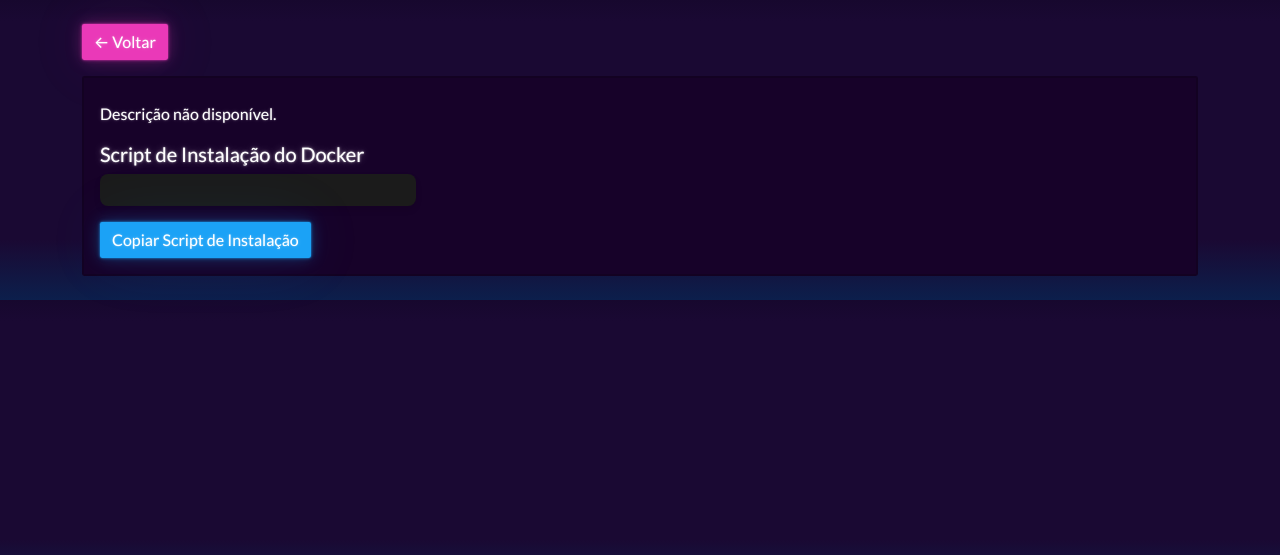
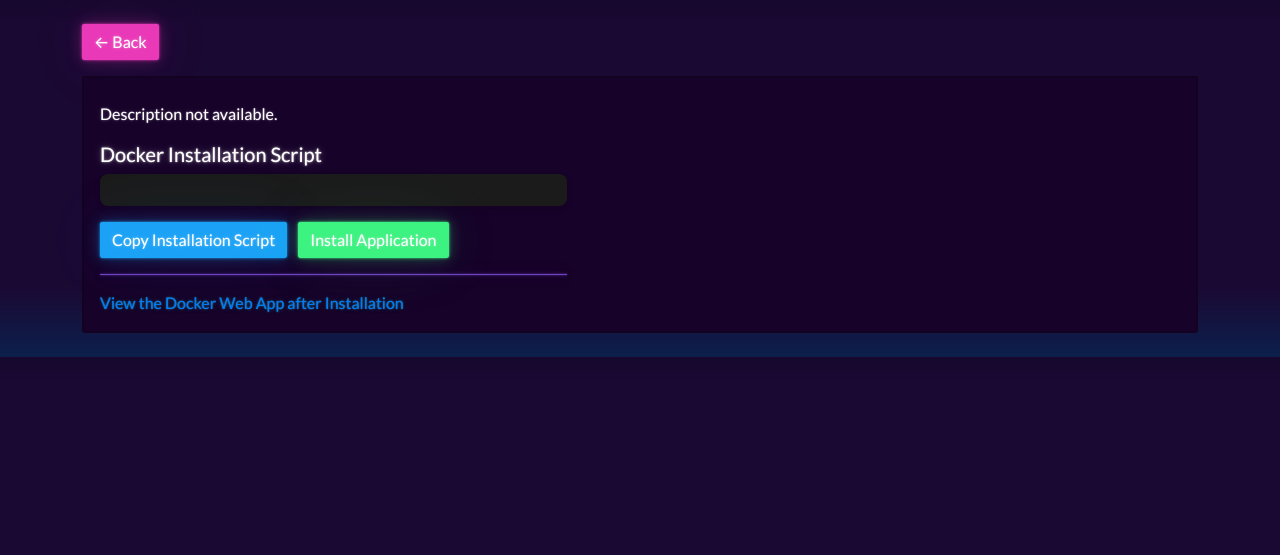
Before and after one commit to pedrolucas7i/DockerAppStore, a Flask app: template templates/details.html in a window 1280 px wide. Shown: the top 555 px of the page. Run offline with Flask 3, Linux system fonts and the light colour scheme; the template is opened without the code that fills it, so the values that code supplies are empty.

Commit message:
Added support to installation of docker apps and update of README.md

```diff
--- a/main.py
+++ b/main.py
@@ -3,6 +3,7 @@
 import threading
 import time
 import socket
+import subprocess
 
 app = Flask(__name__)
 
@@ -38,7 +39,7 @@
                 # Use keys available in the API response; adjust if necessary.
                 app_name = item.get("name", "unknown")
                 # Some API responses might not include a description.
-                app_description = item.get("description", "No description provided.")
+                app_description = item.get("short_description", "No description provided.")
                 app_data = {
                     "name": app_name,
                     "description": app_description,
@@ -97,6 +98,22 @@
         app_ports[app_name] = generate_unique_port()
     return app_ports[app_name]
 
+# Function to install the app using Docker and subprocess
+def install_app(app_name, app_port):
+    try:
+        command = ["docker", "run", "-d", "-p", f"{app_port}:80", "--name", app_name, app_name]
+        result = subprocess.run(command, capture_output=True, text=True, check=True)
+        return {
+            "success": True,
+            "output": result.stdout.strip()
+        }
+    except subprocess.CalledProcessError as e:
+        return {
+            "success": False,
+            "error": e.stderr.strip()
+        }
+
+
 @app.route('/')
 def index():
     apps = []
@@ -116,7 +133,7 @@
         if app['name'].lower() == app_name.lower():
             port = get_app_port(app['name'])
             script = generate_install_script(app['name'], port)
-            return render_template('details.html', app=app, install_script=script)
+            return render_template('details.html', app=app, port=port, install_script=script)
     return "App not found!", 404
 
 @app.route('/update_apps')
@@ -126,6 +143,11 @@
         return jsonify({"message": "Update already in progress. Please wait."}), 400
     threading.Thread(target=update_apps_in_background, daemon=True).start()
     return jsonify({"message": "Update started!"}), 202
+
+# Endpoint to fetch apps for dynamic update in the UI
+@app.route('/fetch_new_apps')
+def fetch_new_apps():
+    return jsonify(load_apps())
 
 @app.route('/search', methods=['GET'])
 def search():
@@ -144,10 +166,38 @@
 
     return render_template('index.html', apps=apps)
 
-# Endpoint to fetch apps for dynamic update in the UI
-@app.route('/fetch_new_apps')
-def fetch_new_apps():
-    return jsonify(load_apps())
+# Route to install a selected Docker app via subprocess
+@app.route('/install/<app_name>', methods=['POST'])
+def install_app_route(app_name):
+    try:
+        # Iterate through the cached apps and check if the app exists
+        for app in load_apps():
+            if app['name'].lower() == app_name.lower():
+                # Get the unique port for the app
+                port = get_app_port(app['name'])
+
+                # Generate the Docker installation command
+                command = ["docker", "run", "-d", "-p", f"{port}:80", "--name", app_name, app_name]
+
+                # Run the command using subprocess to install the app
+                result = subprocess.run(command, capture_output=True, text=True, check=True)
+
+                # If the installation is successful, return the output
+                return jsonify({"success": True, "output": result.stdout.strip()})
+
+        # If the app is not found in the list of apps
+        return jsonify({"success": False, "error": "App not found!"}), 404
+
+    except subprocess.CalledProcessError as e:
+        # Handle errors from the subprocess (Docker command failure)
+        return jsonify({"success": False, "error": e.stderr.strip()})
+
+    except Exception as e:
+        # General exception handling for any other issues
+        return jsonify({"success": False, "error": str(e)})
+
+
+
 
 if __name__ == '__main__':
     app.run(debug=True)
--- a/templates/details.html
+++ b/templates/details.html
@@ -30,10 +30,21 @@
         .feedback.show {
             opacity: 1;
         }
+        .url-link {
+            font-size: 1rem;
+            margin-top: 1rem;
+            display: block;
+            color: #007bff;
+            text-decoration: none;
+        }
+        .url-link:hover {
+            text-decoration: underline;
+        }
     </style>
 </head>
 <body class="container py-4">
-    <a href="{{ url_for('index') }}" class="btn btn-secondary mb-3">← Voltar</a>
+    <!-- Back button to return to the main page -->
+    <a href="{{ url_for('index') }}" class="btn btn-secondary mb-3">← Back</a>
 
     <div class="card bg-dark text-light">
         <div class="card-body d-flex align-items-start">
@@ -43,16 +54,31 @@
             {% endif %}
             <div>
                 <h2>{{ app.name }}</h2>
-                <p>{{ app.description or 'Descrição não disponível.' }}</p>
-                <h5>Script de Instalação do Docker</h5>
+                <p>{{ app.description or 'Description not available.' }}</p>
+
+                <h5>Docker Installation Script</h5>
                 <div id="install-script" class="install-script mb-3">{{ install_script }}</div>
-                <button onclick="copiarScript('install-script')" class="btn btn-info" aria-label="Copiar script de instalação">Copiar Script de Instalação</button>
-                <span id="install-feedback" class="feedback">Script copiado!</span>
+
+                <!-- Button to copy the installation script to the clipboard -->
+                <button onclick="copiarScript('install-script')" class="btn btn-info me-2" aria-label="Copy installation script">
+                    Copy Installation Script
+                </button>
+                <!-- Button to trigger the installation -->
+                <button id="install-button" class="btn btn-success me-2">Install Application</button>
+                <!-- Feedback after copying the script -->
+                <span id="install-script-feedback" class="feedback">Script copied!</span>
+                <span id="install-result" class="feedback"></span>
+                <hr>
+                <!-- Added a URL link to view the application page -->
+                <a href='http://localhost:{{ port }}' class="url-link" target="_blank">
+                    View the Docker Web App after Installation
+                </a>
             </div>
         </div>
     </div>
 
     <script>
+        // Function to copy the installation script to clipboard
         function copiarScript(scriptId) {
             const texto = document.getElementById(scriptId).innerText;
             navigator.clipboard.writeText(texto).then(() => {
@@ -63,6 +89,46 @@
                 }, 2000);
             });
         }
+
+        // Event listener for the "Install Application" button
+        document.getElementById("install-button").addEventListener("click", function () {
+            const installButton = document.getElementById("install-button");
+            const resultSpan = document.getElementById("install-result");
+
+            // Show "Installing..." while the installation process is running
+            installButton.textContent = "Installing...";
+            installButton.disabled = true; // Disable the button during installation
+
+            fetch(`/install/{{ app.name }}`, {
+                method: "POST"
+            })
+            .then(response => response.json())
+            .then(data => {
+                if (data.success) {
+                    resultSpan.textContent = "Application installed successfully!";
+                    resultSpan.style.color = "#28a745"; // Green color for success
+                } else {
+                    resultSpan.textContent = "Error: " + data.error;
+                    resultSpan.style.color = "#dc3545"; // Red color for error
+                }
+                resultSpan.classList.add("show");
+                setTimeout(() => resultSpan.classList.remove("show"), 4000);
+
+                // Restore the button text after completion
+                installButton.textContent = "Install Application";
+                installButton.disabled = false; // Enable the button again
+            })
+            .catch(error => {
+                resultSpan.textContent = "Unexpected error: " + error;
+                resultSpan.style.color = "#dc3545"; // Red color for error
+                resultSpan.classList.add("show");
+                setTimeout(() => resultSpan.classList.remove("show"), 4000);
+
+                // Restore the button text after an error
+                installButton.textContent = "Install Application";
+                installButton.disabled = false; // Enable the button again
+            });
+        });
     </script>
 </body>
 </html>
```
Also changed, not shown: offline.py (+31 -0 lines), README.md, static/preview-details.png (added), static/preview.png.
